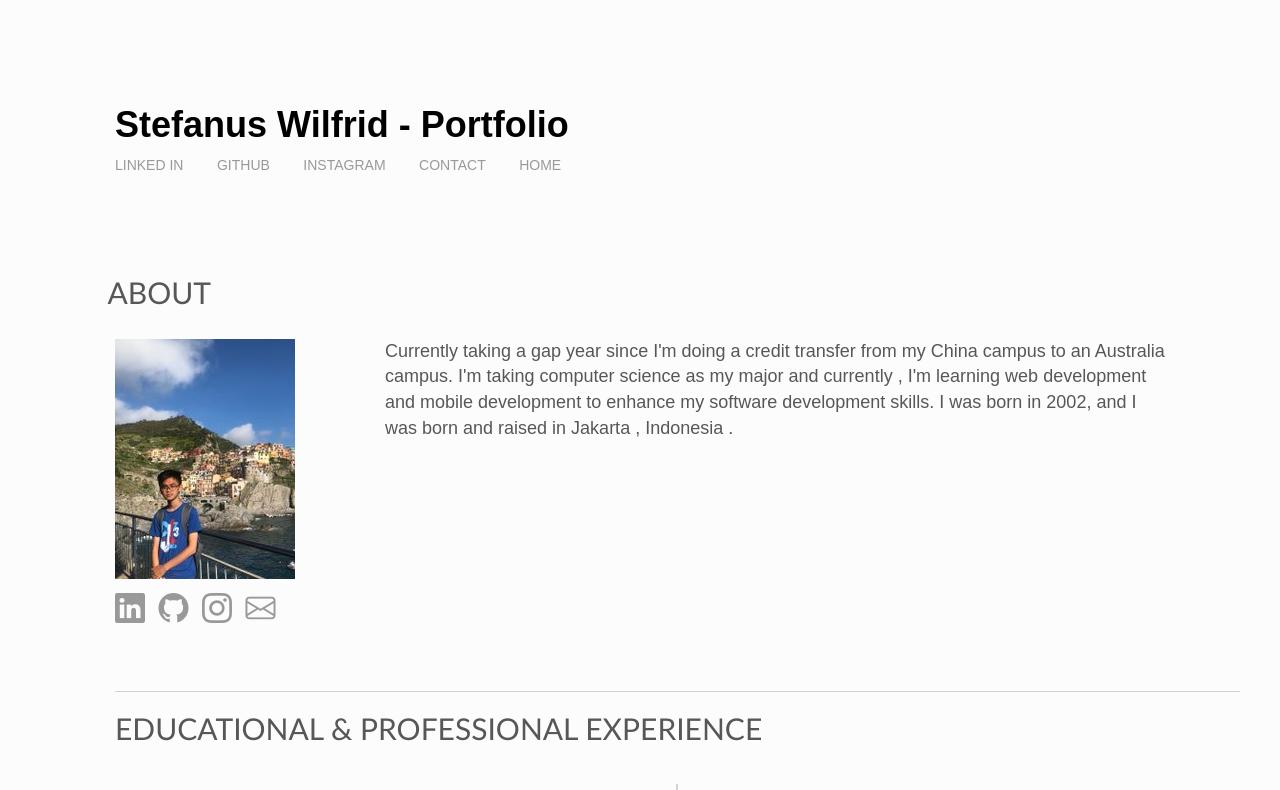
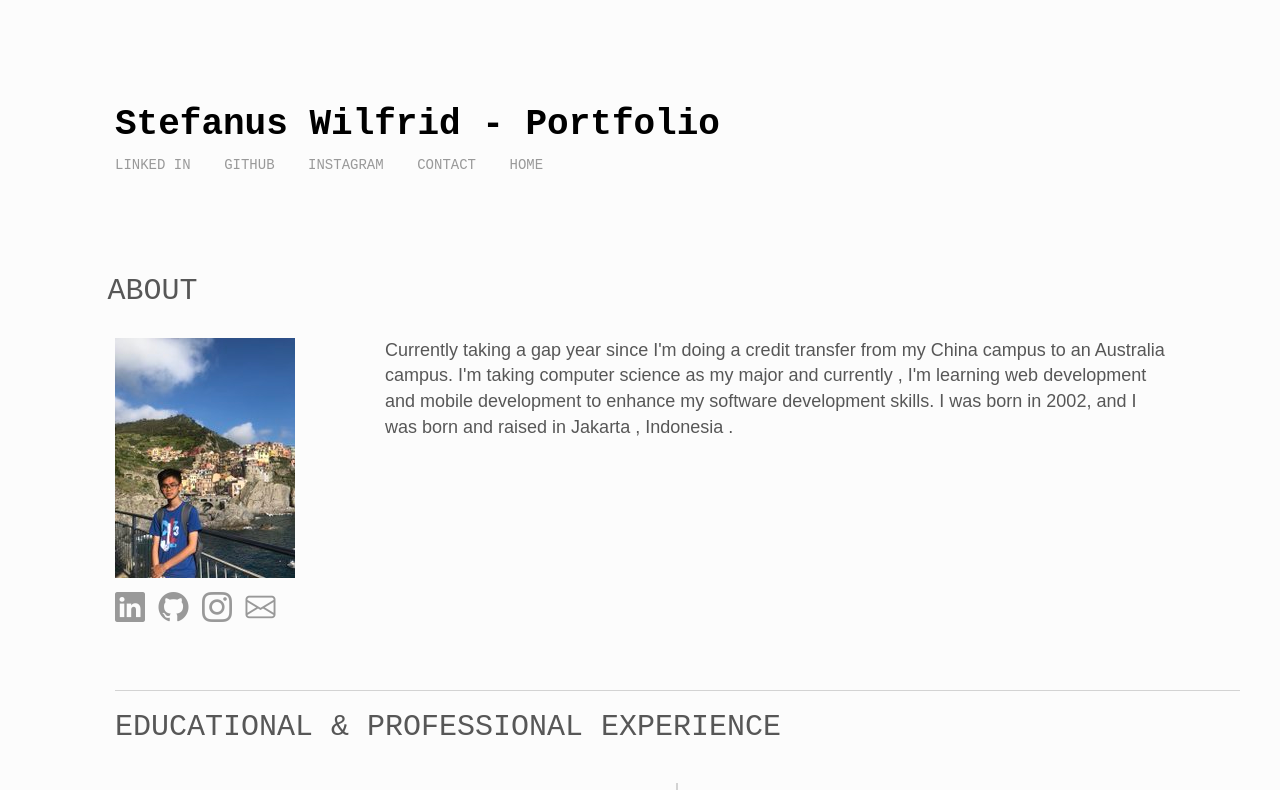
Before and after one commit to Stefanuswilfrid/portfolio-page, a plain HTML site: page index.html in a window 1280 px wide. Shown: the top 790 px of the page. Drawn offline with nearby package versions, Linux system fonts and the light colour scheme; a web font is replaced by a local one.

Commit message:
add fontfamily

```diff
--- a/index.html
+++ b/index.html
@@ -21,21 +21,21 @@
 </head>
 <body>
     <h1 style="color:black; ;
-     font-weight: 700;">Stefanus Wilfrid - Portfolio</h1>
+     font-weight: 700;font-family: monospace, monospace; ">Stefanus Wilfrid - Portfolio</h1>
     <div style="gap:1rem;">
-        <a style="text-transform: uppercase;" href="https://www.linkedin.com/in/stefanus-wilfrid-7aa2a21b0/">Linked In</a>
-        <a style="text-transform: uppercase;" href="https://github.com/Stefanuswilfrid">Github</a>
-        <a style="text-transform: uppercase;" href="https://www.instagram.com/stefanuswat/">Instagram</a>
-        <a style="text-transform: uppercase;" href="mailto: stephanuswilfrid@gmail.com">Contact</a>
-        <a style="text-transform: uppercase;" href="/" style="color:black !important;">Home</a>
+        <a style="text-transform: uppercase;font-family: monospace, monospace; " href="https://www.linkedin.com/in/stefanus-wilfrid-7aa2a21b0/">Linked In</a>
+        <a style="text-transform: uppercase;font-family: monospace, monospace; " href="https://github.com/Stefanuswilfrid">Github</a>
+        <a style="text-transform: uppercase;font-family: monospace, monospace; " href="https://www.instagram.com/stefanuswat/">Instagram</a>
+        <a style="text-transform: uppercase;font-family: monospace, monospace; " href="mailto: stephanuswilfrid@gmail.com">Contact</a>
+        <a style="text-transform: uppercase;font-family: monospace, monospace; " href="/" style="color:black !important;">Home</a>
     </div>
 
     <div style="margin-bottom: 20px;" >
         <div class="row" >
-            <h2 style="font-weight:100; font-family:Futura,Trebuchet MS,Arial,sans-serif;
+            <h2 style="font-weight:100; font-family: monospace, monospace;
             ;margin-bottom: 3rem;">ABOUT </h2>
-            <div class="col-12 col-md-3">
-                <img src="./me.jpg" alt="">
+            <div class="col-12 col-md-3 img-col">
+                <img class="my-img" src="./me.jpg" alt="">
                 <div style="margin-top:1rem;">
                     <a href="https://www.linkedin.com/in/stefanus-wilfrid-7aa2a21b0/" style="margin-right: 0;"><i style="font-size: 30px; margin: 0 1rem 0 0;"class="bi bi-linkedin"></i></a>
                     <a href="https://github.com/Stefanuswilfrid" style="margin-right: 0;"><i style="font-size: 30px; margin: 0 1rem 0 0;"class="bi bi-github"></i></a>
@@ -60,7 +60,7 @@
     <div>
         <div class="container" style="padding-left: 0 !important;">
             <div class="page-header" style="border-top:1px solid lightgray; border-bottom:none; padding-left: 0 !important;" >
-              <h2 id="timeline" style="font-weight:100; font-family:Futura,Trebuchet MS,Arial,sans-serif;"
+              <h2 id="timeline" style="font-weight:100; font-family: monospace, monospace;"
               ;>EDUCATIONAL & PROFESSIONAL EXPERIENCE</h2>
             </div>
 
@@ -134,6 +134,8 @@
             </ul>
 
           </div>
+
+        <h2 style="margin: 12rem 0rem; text-align: center; text-transform: uppercase;font-family: monospace, monospace;">Feel Free to contact me on gmail or connect with me on linkedin !</h2>
     </div>
 
     <footer style="display:flex; justify-content: space-between; margin-top: 50px;" >
```
